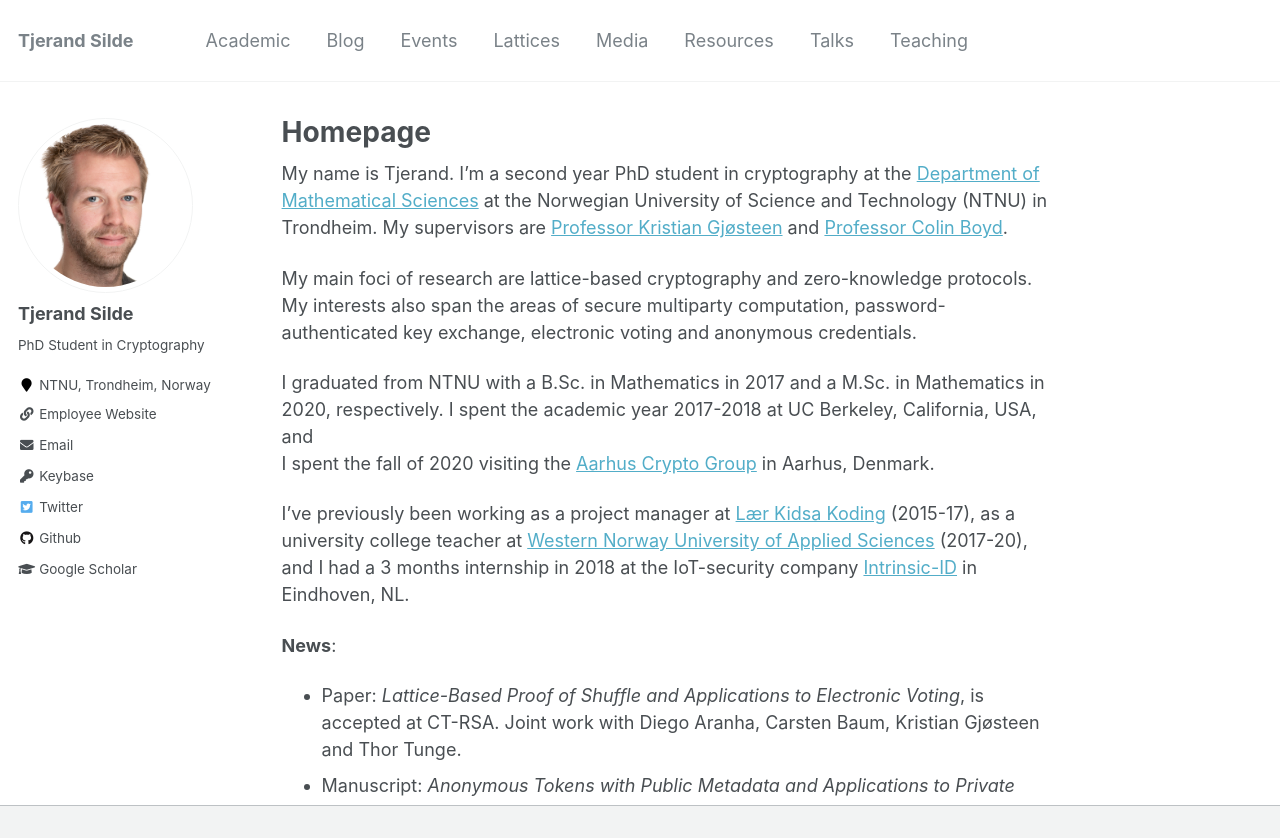
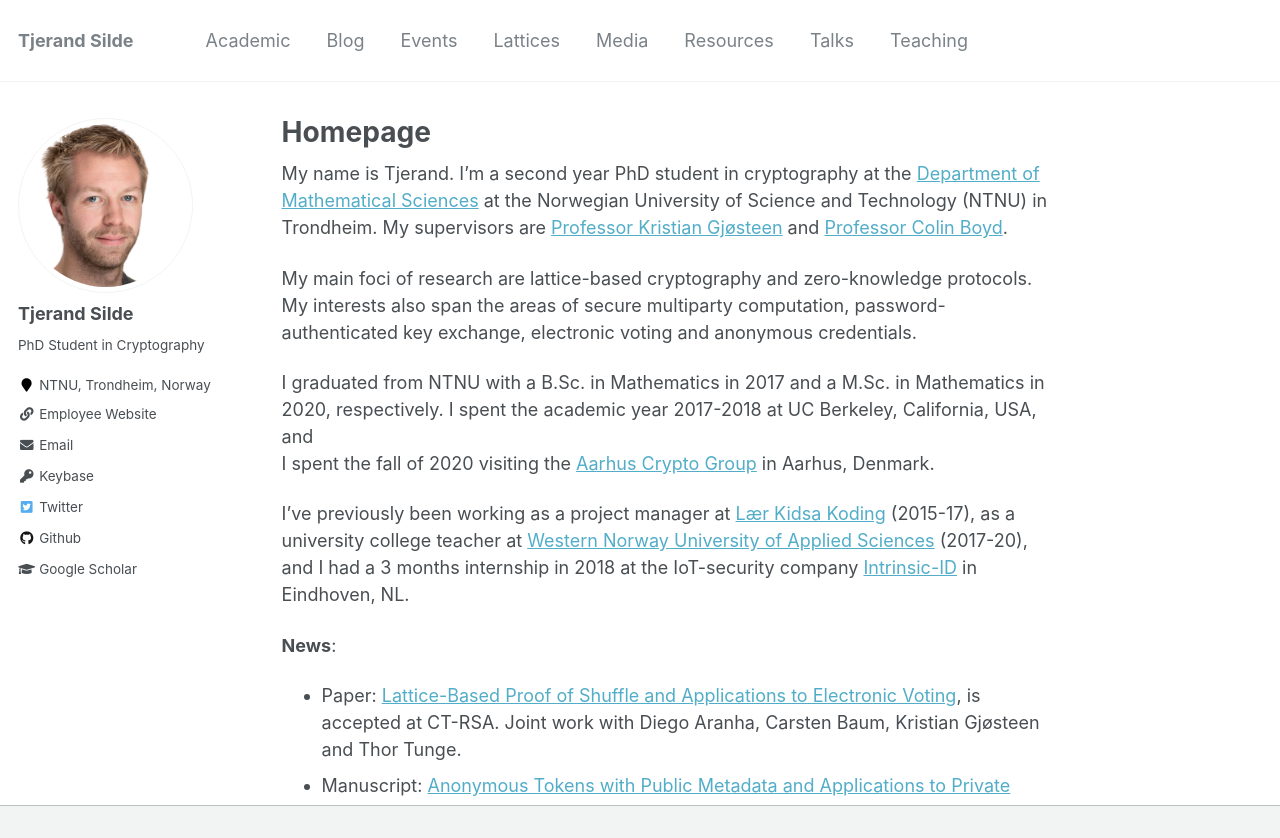
Before and after one commit to tjesi/tjesi.github.io, a Jekyll site: the page built from _pages/about.md, in a window 1280 px wide and 1033 px high, cut to the strip 0-838 px from the top of the window. Built offline with Jekyll 4.4.1, drawn with Linux system fonts in a browser that asks for light colours.

Commit message:
Update about.md

```diff
--- a/_pages/about.md
+++ b/_pages/about.md
@@ -18,5 +18,5 @@ I spent the fall of 2020 visiting the [Aarhus Crypto Group](https://users-cs.au.
 I've previously been working as a project manager at [Lær Kidsa Koding](https://www.kidsakoder.no) (2015-17), as a university college teacher at [Western Norway University of Applied Sciences](https://www.hvl.no/en) (2017-20), and I had a 3 months internship in 2018 at the IoT-security company [Intrinsic-ID](https://www.intrinsic-id.com) in Eindhoven, NL.
 
 **News**:
-- Paper: _Lattice-Based Proof of Shuffle and Applications to Electronic Voting_, is accepted at CT-RSA. Joint work with Diego Aranha, Carsten Baum, Kristian Gjøsteen and Thor Tunge.
-- Manuscript: _Anonymous Tokens with Public Metadata and Applications to Private Contact Tracing_, is published on [IACR ePrint](https://eprint.iacr.org/2021/203.pdf). Joint work with Martin Strand.
+- Paper: [Lattice-Based Proof of Shuffle and Applications to Electronic Voting](https://eprint.iacr.org/2021/338.pdf), is accepted at CT-RSA. Joint work with Diego Aranha, Carsten Baum, Kristian Gjøsteen and Thor Tunge.
+- Manuscript: [Anonymous Tokens with Public Metadata and Applications to Private Contact Tracing](https://eprint.iacr.org/2021/203.pdf), is available on IACR ePrint. Joint work with Martin Strand.
```
